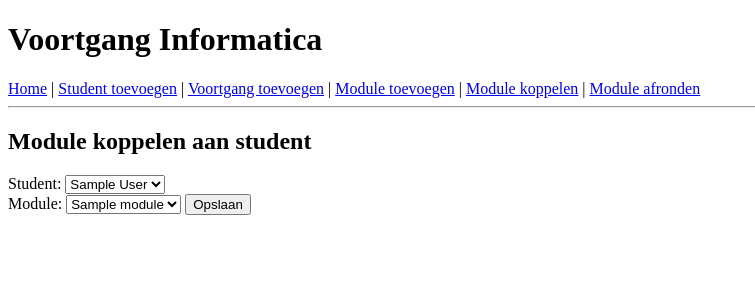
After one commit to aberendsen-informatica/testproject, a Flask app: page /module/assign in a window 1280 px wide. The commit adds this page. Shown: the top 300 px of the page, without its empty margins (0-755 px from the left). Run offline with Flask 3, Linux system fonts and the light colour scheme; tables that the repository leaves empty hold one stand-in row (values such as "Sample post").

Commit message:
Add module management features

```diff
--- a/app.py
+++ b/app.py
@@ -20,6 +20,22 @@ def init_db():
                 student_id INTEGER,
                 entry TEXT,
                 FOREIGN KEY(student_id) REFERENCES students(id)
+            )
+            """
+        )
+        c.execute(
+            "CREATE TABLE IF NOT EXISTS modules (id INTEGER PRIMARY KEY AUTOINCREMENT, name TEXT UNIQUE)"
+        )
+        c.execute(
+            """
+            CREATE TABLE IF NOT EXISTS student_modules (
+                id INTEGER PRIMARY KEY AUTOINCREMENT,
+                student_id INTEGER,
+                module_id INTEGER,
+                status TEXT DEFAULT 'open',
+                completion_date TEXT,
+                FOREIGN KEY(student_id) REFERENCES students(id),
+                FOREIGN KEY(module_id) REFERENCES modules(id)
             )
             """
         )
@@ -67,10 +83,71 @@ def add_progress_to_db(name, entry):
             )
             conn.commit()
 
+def add_module_to_db(name):
+    with sqlite3.connect(DB_FILE) as conn:
+        c = conn.cursor()
+        c.execute("INSERT OR IGNORE INTO modules(name) VALUES (?)", (name,))
+        conn.commit()
+
+def get_module_names():
+    with sqlite3.connect(DB_FILE) as conn:
+        c = conn.cursor()
+        c.execute("SELECT name FROM modules")
+        return [row[0] for row in c.fetchall()]
+
+def assign_module_to_student(student, module):
+    with sqlite3.connect(DB_FILE) as conn:
+        c = conn.cursor()
+        c.execute("SELECT id FROM students WHERE name=?", (student,))
+        sid = c.fetchone()
+        c.execute("SELECT id FROM modules WHERE name=?", (module,))
+        mid = c.fetchone()
+        if sid and mid:
+            c.execute(
+                "INSERT INTO student_modules(student_id, module_id, status) VALUES (?, ?, 'open')",
+                (sid[0], mid[0]),
+            )
+            conn.commit()
+
+def complete_module(student, module):
+    with sqlite3.connect(DB_FILE) as conn:
+        c = conn.cursor()
+        c.execute("SELECT id FROM students WHERE name=?", (student,))
+        sid = c.fetchone()
+        c.execute("SELECT id FROM modules WHERE name=?", (module,))
+        mid = c.fetchone()
+        if sid and mid:
+            c.execute(
+                "UPDATE student_modules SET status='done', completion_date=DATE('now') WHERE student_id=? AND module_id=?",
+                (sid[0], mid[0]),
+            )
+            conn.commit()
+
+def get_student_modules():
+    with sqlite3.connect(DB_FILE) as conn:
+        c = conn.cursor()
+        c.execute("SELECT id, name FROM students")
+        result = {}
+        for sid, sname in c.fetchall():
+            c.execute(
+                """
+                SELECT modules.name, student_modules.status, IFNULL(student_modules.completion_date, '')
+                FROM student_modules
+                JOIN modules ON modules.id = student_modules.module_id
+                WHERE student_modules.student_id = ?
+                """,
+                (sid,),
+            )
+            result[sname] = [
+                {"module": row[0], "status": row[1], "date": row[2]} for row in c.fetchall()
+            ]
+        return result
+
 @app.route('/')
 def index():
     students = get_all_data()
-    return render_template('index.html', students=students)
+    modules = get_student_modules()
+    return render_template('index.html', students=students, modules=modules)
 
 @app.route('/student/add', methods=['GET', 'POST'])
 def add_student():
@@ -90,6 +167,36 @@ def add_progress():
         return redirect(url_for('index'))
     return render_template('add_progress.html', students=students)
 
+@app.route('/module/add', methods=['GET', 'POST'])
+def add_module():
+    if request.method == 'POST':
+        name = request.form['name']
+        add_module_to_db(name)
+        return redirect(url_for('index'))
+    return render_template('add_module.html')
+
+@app.route('/module/assign', methods=['GET', 'POST'])
+def assign_module_route():
+    students = get_student_names()
+    modules = get_module_names()
+    if request.method == 'POST':
+        student = request.form['student']
+        module = request.form['module']
+        assign_module_to_student(student, module)
+        return redirect(url_for('index'))
+    return render_template('assign_module.html', students=students, modules=modules)
+
+@app.route('/module/complete', methods=['GET', 'POST'])
+def complete_module_route():
+    students = get_student_names()
+    modules = get_module_names()
+    if request.method == 'POST':
+        student = request.form['student']
+        module = request.form['module']
+        complete_module(student, module)
+        return redirect(url_for('index'))
+    return render_template('complete_module.html', students=students, modules=modules)
+
 if __name__ == '__main__':
     init_db()
     app.run(debug=True)
--- /dev/null
+++ b/templates/assign_module.html
@@ -0,0 +1,19 @@
+{% extends 'base.html' %}
+{% block content %}
+<h2>Module koppelen aan student</h2>
+<form method="post">
+    <label>Student:</label>
+    <select name="student">
+        {% for s in students %}
+        <option value="{{ s }}">{{ s }}</option>
+        {% endfor %}
+    </select><br>
+    <label>Module:</label>
+    <select name="module">
+        {% for m in modules %}
+        <option value="{{ m }}">{{ m }}</option>
+        {% endfor %}
+    </select>
+    <input type="submit" value="Opslaan">
+</form>
+{% endblock %}
--- a/templates/base.html
+++ b/templates/base.html
@@ -9,7 +9,10 @@
     <nav>
         <a href="{{ url_for('index') }}">Home</a> |
         <a href="{{ url_for('add_student') }}">Student toevoegen</a> |
-        <a href="{{ url_for('add_progress') }}">Voortgang toevoegen</a>
+        <a href="{{ url_for('add_progress') }}">Voortgang toevoegen</a> |
+        <a href="{{ url_for('add_module') }}">Module toevoegen</a> |
+        <a href="{{ url_for('assign_module_route') }}">Module koppelen</a> |
+        <a href="{{ url_for('complete_module_route') }}">Module afronden</a>
     </nav>
     <hr>
     {% block content %}{% endblock %}
```
Also changed, not shown: templates/add_module.html (added, +9 -0 lines), templates/complete_module.html (added, +19 -0 lines), templates/index.html (+13 -0 lines).
